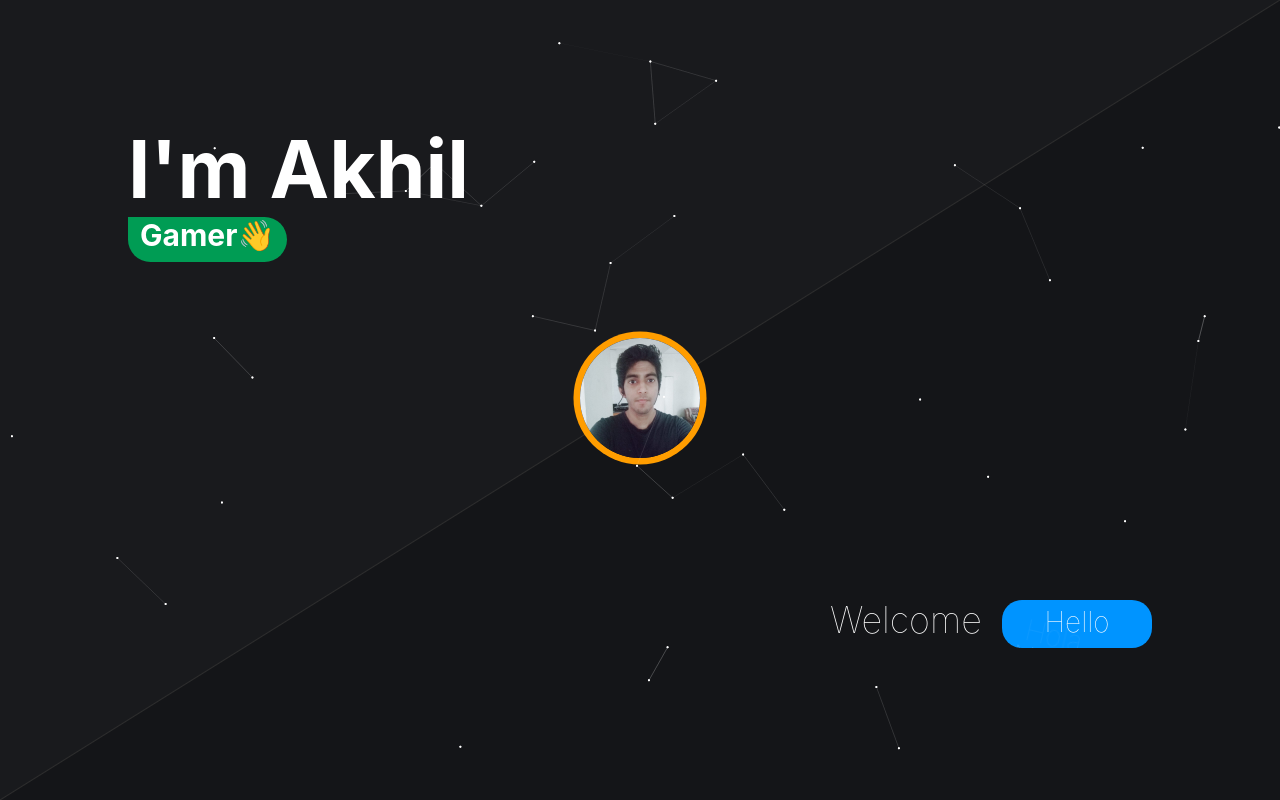
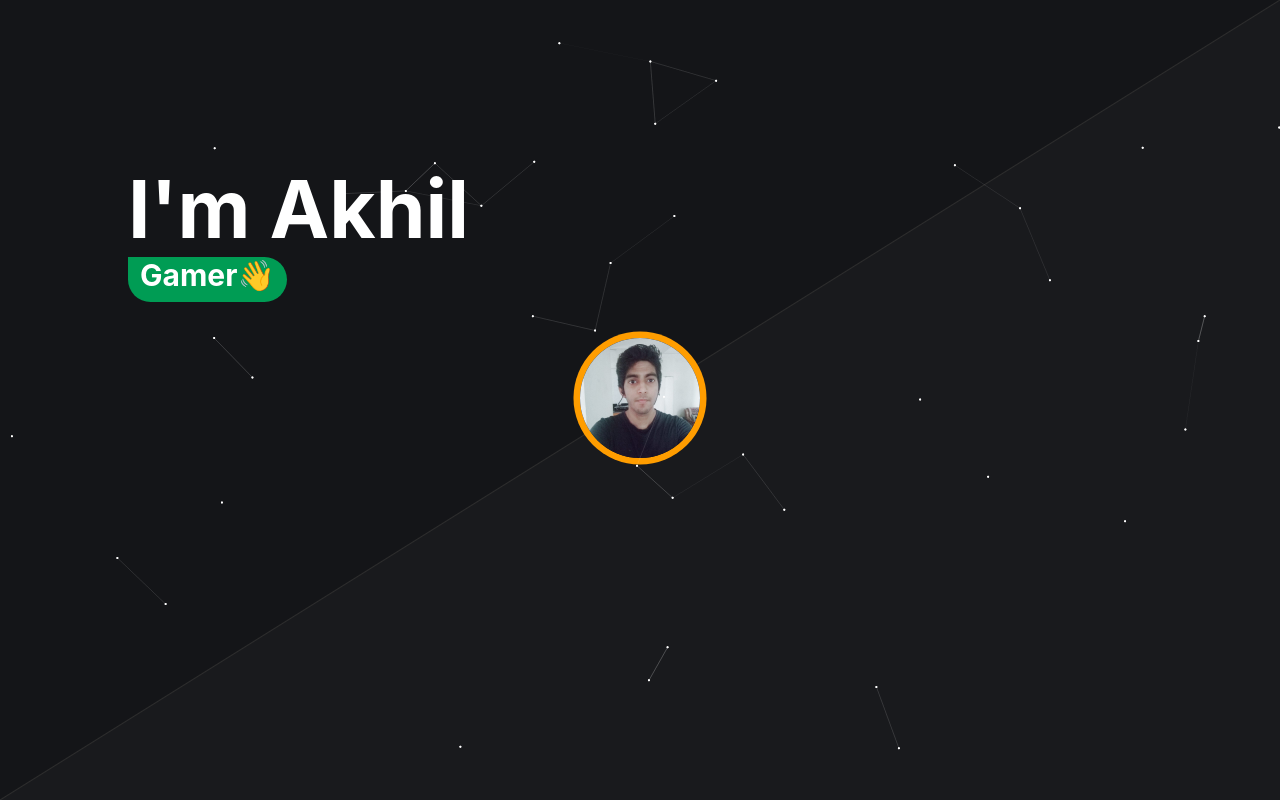
Before and after one commit to akhilxnair/portfolio, a Next.js app in the folder client/: page / in a window 1280 px wide. Built offline with nearby package versions, Linux system fonts and the light colour scheme.

Commit message:
Minor changes

```diff
--- /dev/null
+++ b/client/components/Experience/Experience.module.scss
@@ -0,0 +1,2 @@
+.experience {
+}
--- /dev/null
+++ b/client/components/Experience/Experience.tsx
@@ -0,0 +1,13 @@
+// Import Modules
+
+// Import Config
+import { SocialLinks } from '@config/StaticData';
+
+// Import Styles
+import style from './Experience.module.scss';
+
+const WelcomeProfile = () => (
+  <div className={style.experience} />
+);
+
+export default WelcomeProfile;
--- a/client/components/IntroText/IntroText.module.scss
+++ /dev/null
@@ -1,161 +0,0 @@
-.introText {
-  color: #fff;
-  font-size: 36px;
-  display: flex;
-  width: max-content;
-  @media only screen and (max-width: 576px) {
-    font-size: 30px;
-  }
-  .mainText {
-    font-weight: 100;
-    line-height: 40px;
-  }
-  .droppingTexts {
-    width: 150px;
-    height: 48px;
-    animation: bg 5s linear infinite;
-    border-radius: 20px;
-    overflow: hidden;
-    position: relative;
-  }
-
-  .droppingTexts > div {
-    font-weight: 100;
-    width: 150px;
-    font-size: 28px !important ;
-    line-height: 48px;
-    opacity: 0;
-    position: absolute;
-    top: -2px;
-    box-shadow: 0px 60px 25px -20px rgba(0, 0, 0, 0.5);
-    text-align: center;
-  }
-
-  .droppingTexts > div:nth-child(1) {
-    animation: roll 5s linear infinite 0s;
-  }
-  .droppingTexts > div:nth-child(2) {
-    animation: roll 5s linear infinite 1s;
-  }
-  .droppingTexts > div:nth-child(3) {
-    animation: roll 5s linear infinite 2s;
-  }
-  .droppingTexts > div:nth-child(4) {
-    animation: roll2 5s linear infinite 3s;
-  }
-
-  @keyframes roll {
-    0% {
-      font-size: 0px;
-      opacity: 0;
-      margin-left: -30px;
-      margin-top: 0px;
-      transform: rotate(-25deg);
-    }
-    3% {
-      opacity: 1;
-      transform: rotate(0deg);
-    }
-    5% {
-      font-size: inherit;
-      opacity: 1;
-      margin-left: 0px;
-      margin-top: 0px;
-    }
-    20% {
-      font-size: inherit;
-      opacity: 1;
-      margin-left: 0px;
-      margin-top: 0px;
-      transform: rotate(0deg);
-    }
-    27% {
-      font-size: 0px;
-      opacity: 0.5;
-      margin-left: 20px;
-      margin-top: 100px;
-    }
-    100% {
-      font-size: 0px;
-      opacity: 0;
-      margin-left: -30px;
-      margin-top: 0px;
-      transform: rotate(15deg);
-    }
-  }
-
-  @keyframes roll2 {
-    0% {
-      font-size: 0px;
-      opacity: 0;
-      margin-left: -30px;
-      margin-top: 0px;
-      transform: rotate(-25deg);
-    }
-    3% {
-      opacity: 1;
-      transform: rotate(0deg);
-    }
-    5% {
-      font-size: inherit;
-      opacity: 1;
-      margin-left: 0px;
-      margin-top: 0px;
-    }
-    30% {
-      font-size: inherit;
-      opacity: 1;
-      margin-left: 0px;
-      margin-top: 0px;
-      transform: rotate(0deg);
-    }
-    37% {
-      font-size: 1500px;
-      opacity: 0;
-      margin-left: -1000px;
-      margin-top: -800px;
-    }
-    100% {
-      font-size: 0px;
-      opacity: 0;
-      margin-left: -30px;
-      margin-top: 0px;
-      transform: rotate(15deg);
-    }
-  }
-}
-@keyframes bg {
-  0% {
-    background: #ff0075;
-  }
-  3% {
-    background: #0094ff;
-  }
-  20% {
-    background: #0094ff;
-  }
-  23% {
-    background: #b200ff;
-  }
-  40% {
-    background: #b200ff;
-  }
-  43% {
-    background: #8bc34a;
-  }
-  60% {
-    background: #8bc34a;
-  }
-  63% {
-    background: #f44336;
-  }
-  80% {
-    background: #f44336;
-  }
-  83% {
-    background: #f44336;
-  }
-  100% {
-    background: #f44336;
-  }
-}
--- a/client/components/IntroText/IntroText.tsx
+++ /dev/null
@@ -1,16 +0,0 @@
-// Import Styles
-import style from './IntroText.module.scss';
-
-const IntroText = () => (
-  <div className={style.introText}>
-    <div className={style.mainText}>Welcome &nbsp; </div>
-    <div className={style.droppingTexts}>
-      <div>Hello</div>
-      <div>Hola</div>
-      <div>Namaste</div>
-      <div>Bonjour</div>
-    </div>
-  </div>
-);
-
-export default IntroText;
--- a/client/components/WelcomeProfile/WelcomeProfile.tsx
+++ b/client/components/WelcomeProfile/WelcomeProfile.tsx
@@ -11,11 +11,10 @@ const WelcomeProfile = () => {
   const [profileOpen, setProfileOpen] = useState(false);
   return (
     <div className={`${style.profileButton} ${profileOpen ? `${style.profileButtonOpen}` : ''}`} title="Akhil Nair">
-      <img role="presentation" src="/assets/Me.jpg" className={style.profileButtonImage} alt="Profile" onClick={(prevValue) => setProfileOpen(!prevValue)} />
+      <img role="presentation" src="/assets/Me.jpg" className={style.profileButtonImage} alt="Profile" onClick={() => setProfileOpen((pv) => !pv)} />
       {SocialLinks.map((link) => (
         <a
-          className={`${style.socialButton}
-           ${profileOpen ? `${style.socialButtonOpen}` : ''}`}
+          className={`${style.socialButton} ${profileOpen ? `${style.socialButtonOpen}` : ''}`}
           href={link.href}
           target="_blank"
           rel="noreferrer"
--- a/client/package.json
+++ b/client/package.json
@@ -9,6 +9,7 @@
     "lint": "next lint"
   },
   "dependencies": {
+    "axios": "^0.21.1",
     "next": "11.1.0",
     "react": "17.0.2",
     "react-dom": "17.0.2",
--- a/client/pages/index.tsx
+++ b/client/pages/index.tsx
@@ -3,9 +3,9 @@ import Head from 'next/head';
 import Particles from 'react-tsparticles';
 
 // Important Components
-import IntroText from '@components/IntroText/IntroText';
 import WelcomeText from '@components/WelcomeText/WelcomeText';
 import WelcomeProfile from '@components/WelcomeProfile/WelcomeProfile';
+import Experience from '@components/Experience/Experience';
 
 // Import Styles
 import style from '../styles/index.module.scss';
@@ -21,9 +21,6 @@ const Homepage = () => (
     </div>
     <div className={style.welcomeProfile}>
       <WelcomeProfile />
-    </div>
-    <div className={style.introWrapper}>
-      <IntroText />
     </div>
     <Particles
       style={{ minHeight: '100vh' }}
@@ -42,6 +39,7 @@ const Homepage = () => (
         retina_detect: true,
       }}
     />
+    <Experience />
   </div>
 );
 
--- a/client/styles/globals.scss
+++ b/client/styles/globals.scss
@@ -4,7 +4,20 @@ body {
   margin: 0;
   font-family: -apple-system, BlinkMacSystemFont, Segoe UI, Roboto, Oxygen, Ubuntu, Cantarell, Fira Sans, Droid Sans,
     Helvetica Neue, sans-serif;
-  overflow: hidden;
+
+  ::-webkit-scrollbar {
+    width: 5px;
+  }
+
+  ::-webkit-scrollbar-track {
+    -webkit-box-shadow: inset 0 0 6px rgba(0, 0, 0, 0.3);
+    border-radius: 10px;
+  }
+
+  ::-webkit-scrollbar-thumb {
+    border-radius: 10px;
+    -webkit-box-shadow: inset 0 0 6px rgba(0, 0, 0, 0.5);
+  }
 }
 
 a {
--- a/client/styles/index.module.scss
+++ b/client/styles/index.module.scss
@@ -2,17 +2,21 @@
   height: 100%;
   min-height: 100vh;
   background-color: #141518;
-  background: linear-gradient(to top left, #141518 calc(50% - 1px), #2d2d2d, #191a1d calc(50% + 1px));
+  background: linear-gradient(to top left, #191a1d calc(50% - 1px), #2d2d2d, #141518 calc(50% + 1px));
 
   @media only screen and (max-width: 576px) {
     top: 50%;
-    background: linear-gradient(to top, #141518 calc(50% - 1px), rgb(110, 110, 110), #191a1d calc(50% + 1px));
+    background: linear-gradient(to top, #191a1d calc(50% - 1px), rgb(110, 110, 110), #141518 calc(50% + 1px));
   }
 
   .welcomeWrapper {
     position: absolute;
-    top: 15%;
+    top: 20%;
     left: 10%;
+
+    @media only screen and (max-width: 576px) {
+      top: 15%;
+    }
   }
   .welcomeProfile {
     position: absolute;
@@ -20,16 +24,4 @@
     left: 50%;
     transform: translate(-50%, -50%);
   }
-  .introWrapper {
-    user-select: none;
-    position: absolute;
-    width: max-content;
-    top: 75%;
-    right: 10%;
-    @media only screen and (max-width: 576px) {
-      top: 80%;
-      left: 50%;
-      transform: translate(-50%, 0px);
-    }
-  }
 }
```
Also changed, not shown: 1 other file (tests, documents, lock files or other folders).
